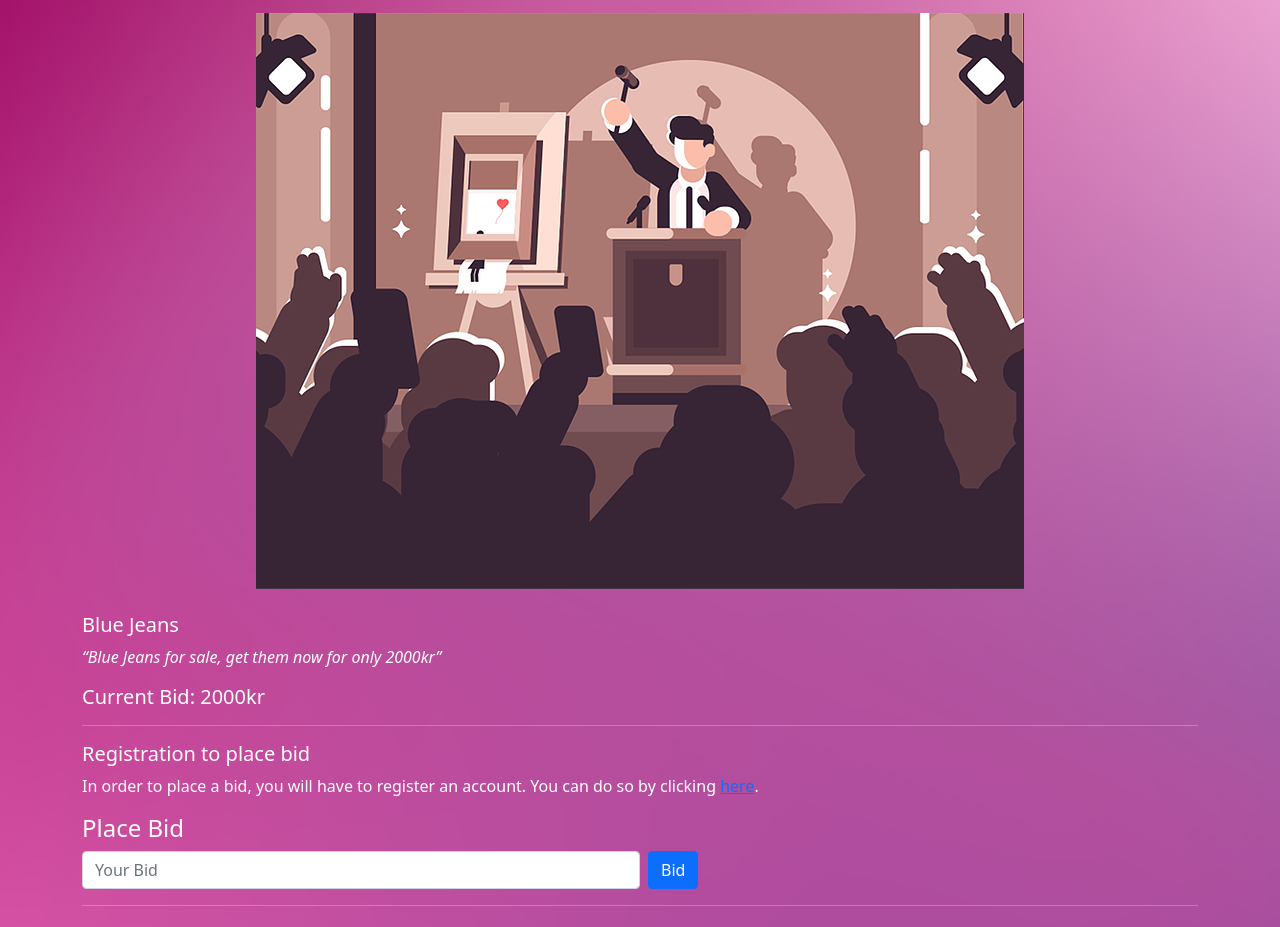
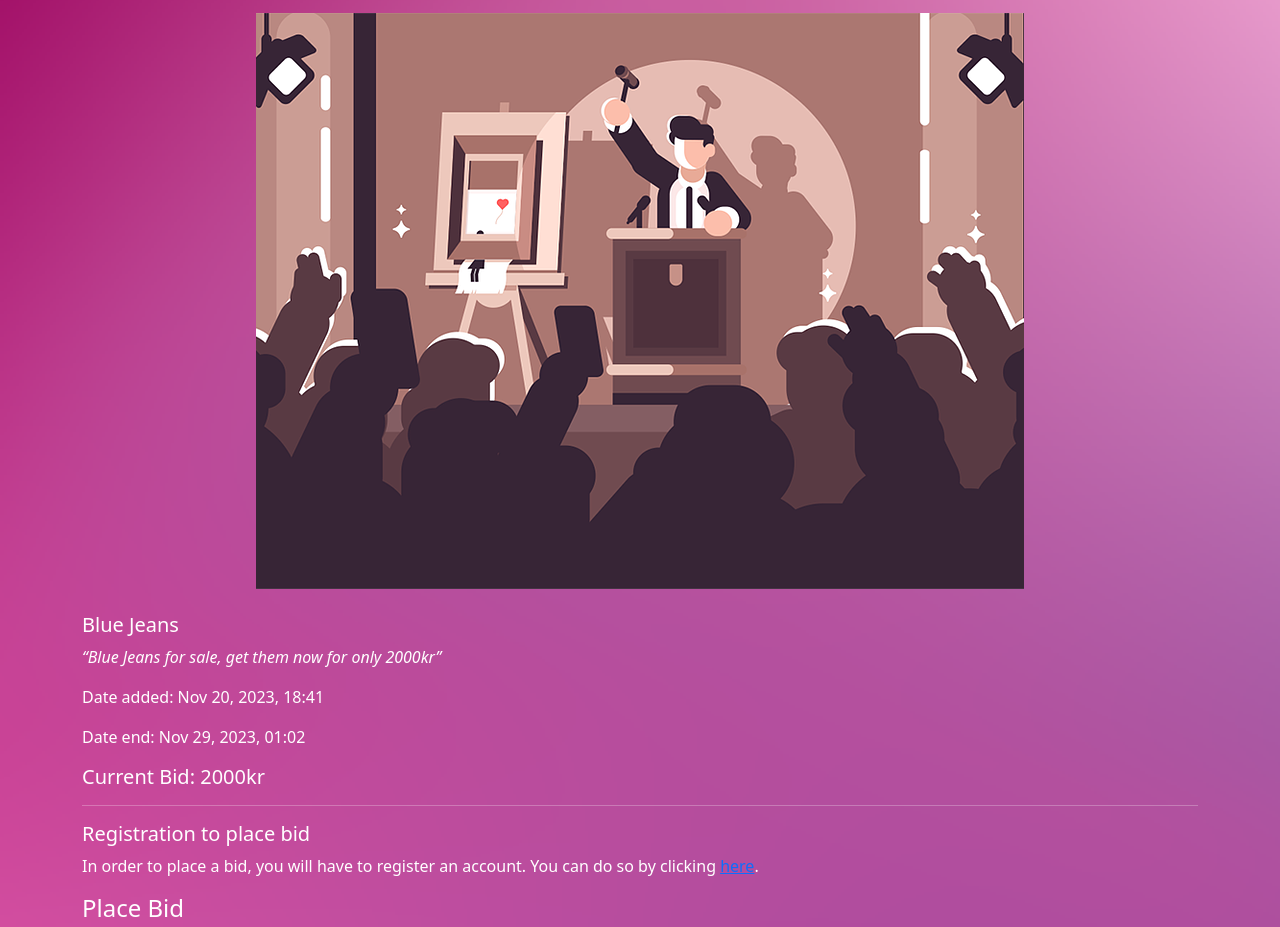
Before and after one commit to Sugal99/Semester-Project-2, a website: page spesificItemPage.html in a window 1280 px wide. Shown: the part 136-1063 px from the top of the page. Drawn offline with nearby package versions, Linux system fonts and the light colour scheme.

Commit message:
Added Product Dates

```diff
--- a/spesificItemPage.html
+++ b/spesificItemPage.html
@@ -76,6 +76,16 @@
             <i>“Blue Jeans for sale, get them now for only 2000kr”</i>
           </p>
 
+               <!-- Product Dates -->
+          <p class="fs-7">
+          Date added: Nov 20, 2023, 18:41
+          </p>
+
+          <p class="fs-7">
+            Date end: Nov 29, 2023, 01:02
+            </p>
+
+
           <!-- Current Bid -->
           <h3 class="fs-5">Current Bid: 2000kr</h3>
           <hr />
```
